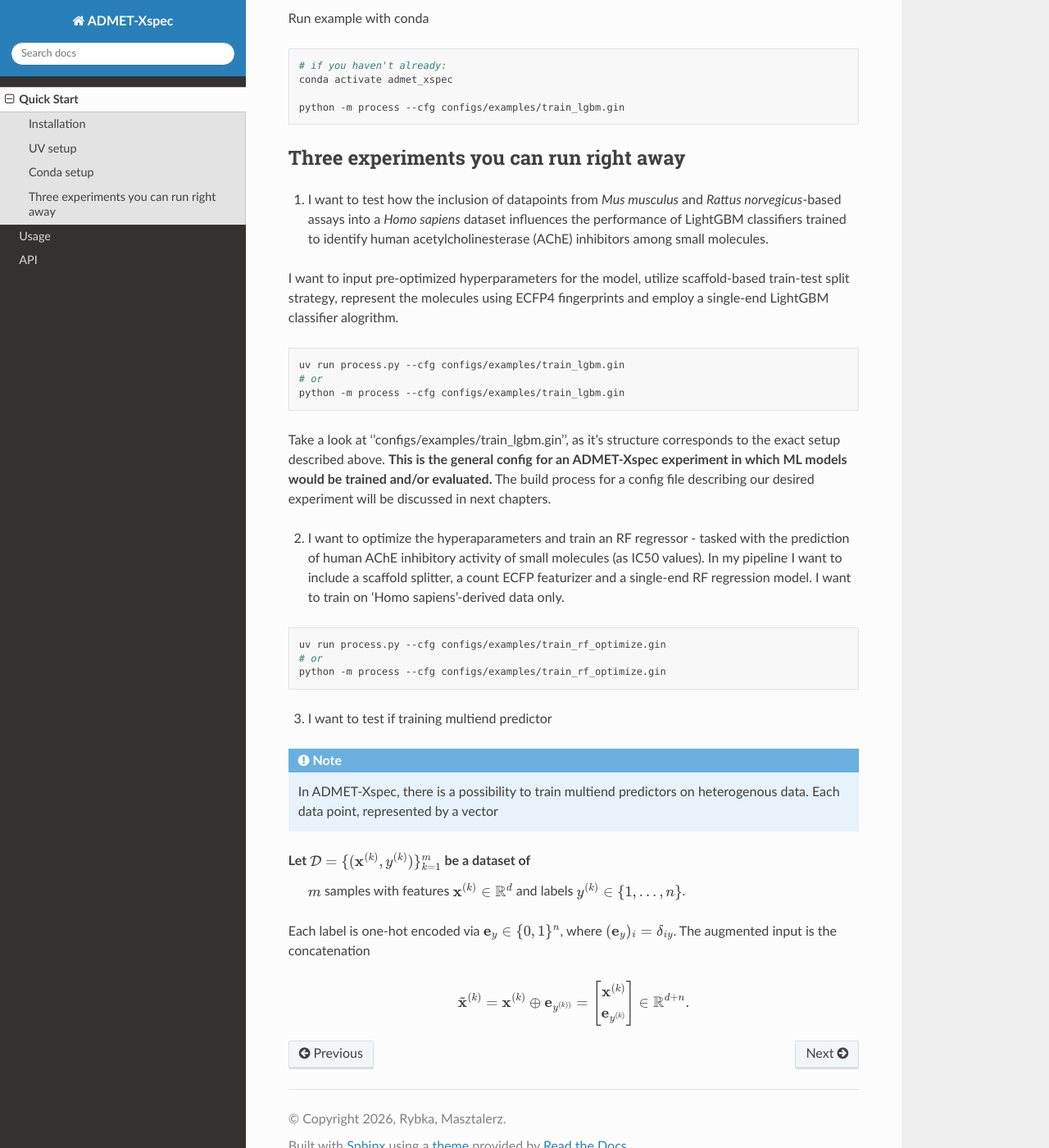
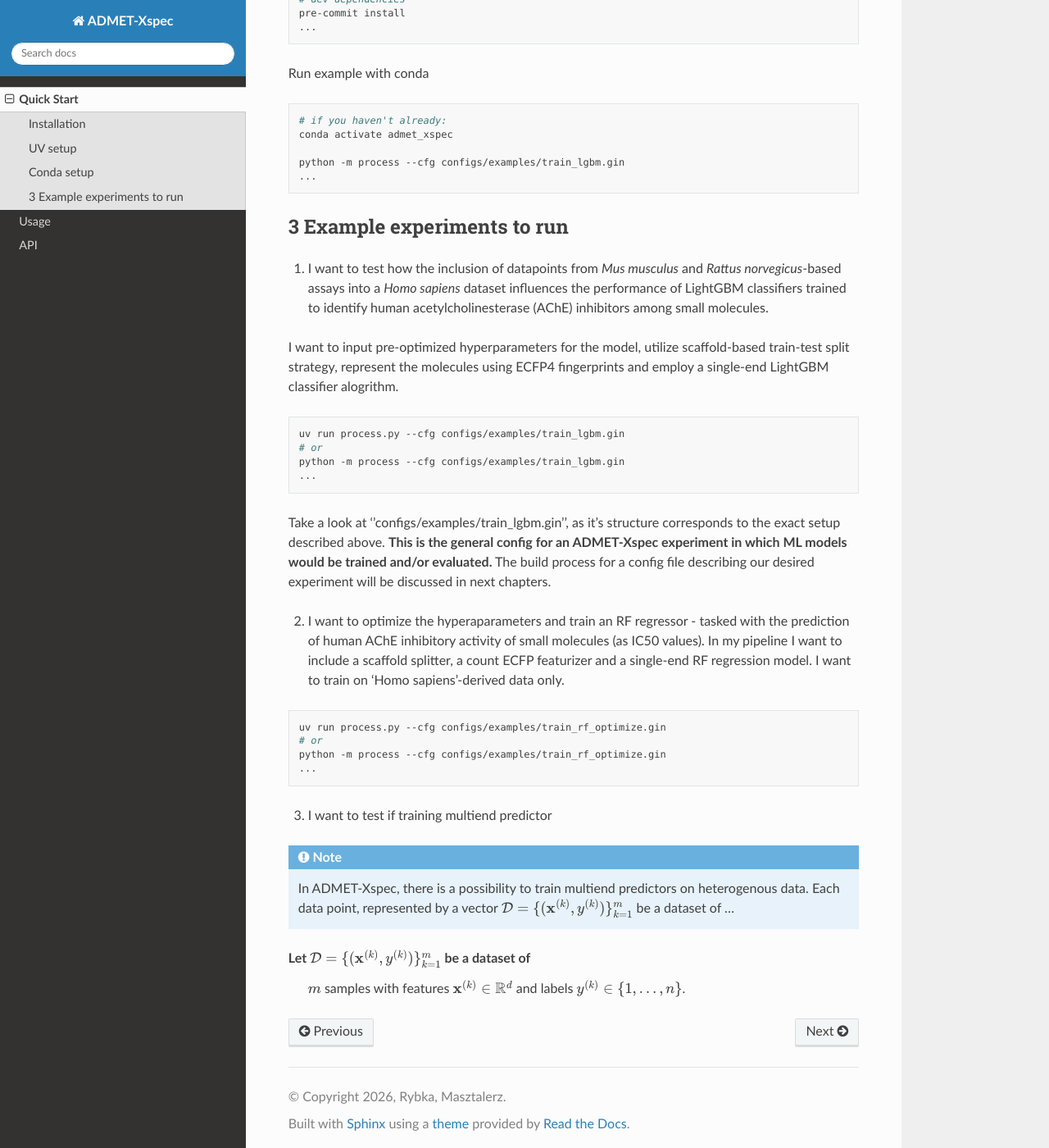
Before and after one commit to hubertrybka/read-the-docs, a Sphinx documentation site: the page built from docs/source/quickstart.rst, in a window 1280 px wide and 1400 px high, scrolled down 976 px. Shown: the whole window at 82% size. Built offline with Sphinx 7.4.7 and the Read the Docs theme 3.1.0, drawn with Linux system fonts in a browser that asks for light colours; some of the changed text lies outside the part shown.

Commit message:
whatever

```diff
--- a/docs/requirements.txt
+++ b/docs/requirements.txt
@@ -1,3 +1,2 @@
 sphinx==7.1.2
 sphinx-rtd-theme==1.3.0rc1
-sphinx-toolbox==4.2.0
--- a/docs/source/quickstart.rst
+++ b/docs/source/quickstart.rst
@@ -12,6 +12,7 @@ First, clone the repository:
 
    git clone https://github.com/admet-xspec/admet-xspec.git
    cd admet-xspec
+   ...
 
 UV setup
 --------
@@ -23,12 +24,14 @@ Then, have uv register a .venv within the current directory and install packages
 
    uv init .
    uv sync
+   ...
 
 Running example with uv:
 
 .. code-block:: shell
 
    uv run process.py --cfg configs/examples/train_lgbm.gin
+   ...
 
 Conda setup
 -----------
@@ -43,6 +46,7 @@ Conda setup
 
    # dev dependencies
    pre-commit install
+   ...
 
 Run example with conda
 
@@ -52,10 +56,11 @@ Run example with conda
    conda activate admet_xspec
 
    python -m process --cfg configs/examples/train_lgbm.gin
+   ...
 
 
-Three experiments you can run right away
-----------------------------------------
+3 Example experiments to run
+----------------------------
 
 1. I want to test how the inclusion of datapoints from *Mus musculus* and *Rattus norvegicus*-based assays into a *Homo sapiens* dataset influences the performance of LightGBM classifiers trained to identify human acetylcholinesterase (AChE) inhibitors among small molecules.
 
@@ -66,6 +71,7 @@ I want to input pre-optimized hyperparameters for the model, utilize scaffold-ba
    uv run process.py --cfg configs/examples/train_lgbm.gin
    # or
    python -m process --cfg configs/examples/train_lgbm.gin
+   ...
 
 Take a look at ''configs/examples/train_lgbm.gin'', as it's structure corresponds to the exact setup described above.
 **This is the general config for an ADMET-Xspec experiment in which ML models would be trained and/or evaluated.** The build process for a config file describing our desired experiment will be discussed in next chapters.
@@ -77,22 +83,15 @@ Take a look at ''configs/examples/train_lgbm.gin'', as it's structure correspond
    uv run process.py --cfg configs/examples/train_rf_optimize.gin
    # or
    python -m process --cfg configs/examples/train_rf_optimize.gin
+   ...
 
 3. I want to test if training multiend predictor
 
 .. note::
    In ADMET-Xspec, there is a possibility to train multiend predictors on heterogenous data. Each data point, represented by a vector
+   :math:`\mathcal{D} = \{(\mathbf{x}^{(k)}, y^{(k)})\}_{k=1}^{m}` be a dataset of
+   ...
 
 Let :math:`\mathcal{D} = \{(\mathbf{x}^{(k)}, y^{(k)})\}_{k=1}^{m}` be a dataset of
    :math:`m` samples with features :math:`\mathbf{x}^{(k)} \in \mathbb{R}^d` and labels
    :math:`y^{(k)} \in \{1, \dots, n\}`.
-
-
-Each label is one-hot encoded via :math:`\mathbf{e}_y \in \{0,1\}^n`, where
-:math:`(\mathbf{e}_y)_i = \delta_{iy}`. The augmented input is the concatenation
-
-.. math::
-
-   \tilde{\mathbf{x}}^{(k)} = \mathbf{x}^{(k)} \oplus \mathbf{e}_{y^{(k))}}
-   = \begin{bmatrix} \mathbf{x}^{(k)} \\ \mathbf{e}_{y^{(k)}} \end{bmatrix}
-   \in \mathbb{R}^{d+n}.
```
